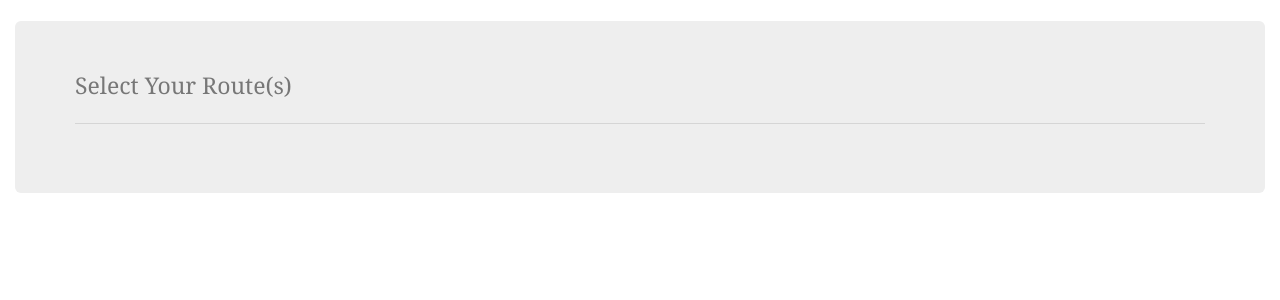
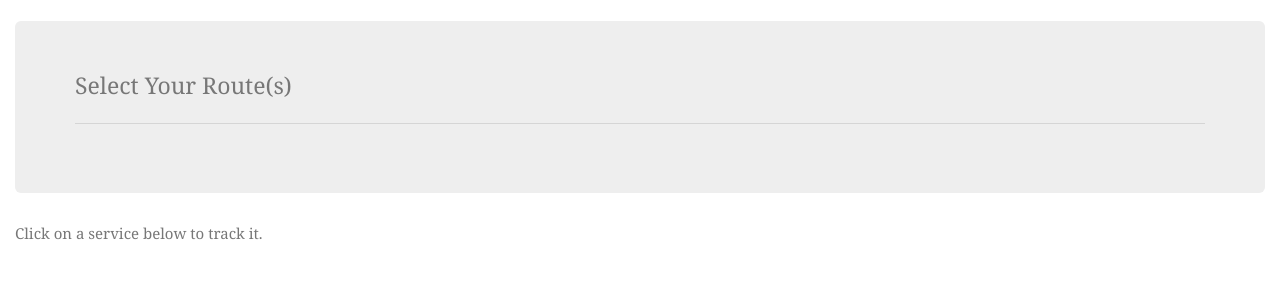
Before and after one commit to SamDavies/Chekov, a Django app: page /live_buses/ in a window 1280 px wide. Shown: the part 61-361 px from the top of the page. Run offline with Django 3.2, Linux system fonts and the light colour scheme; data that the repository does not hold is empty; some libraries are stand-ins or nearby versions; some web fonts are replaced.

Commit message:
Added instruction text on homepage to tell user to click on a service to track it

```diff
--- a/app/templates/app/feed.html
+++ b/app/templates/app/feed.html
@@ -23,6 +23,7 @@
     </div>
 
     <div class="container-fluid">
+        <p>Click on a service below to track it.</p>
         <div class="row">
             <div id="nearest-buses" data-feed="{{ data_feed }}">
 
```
